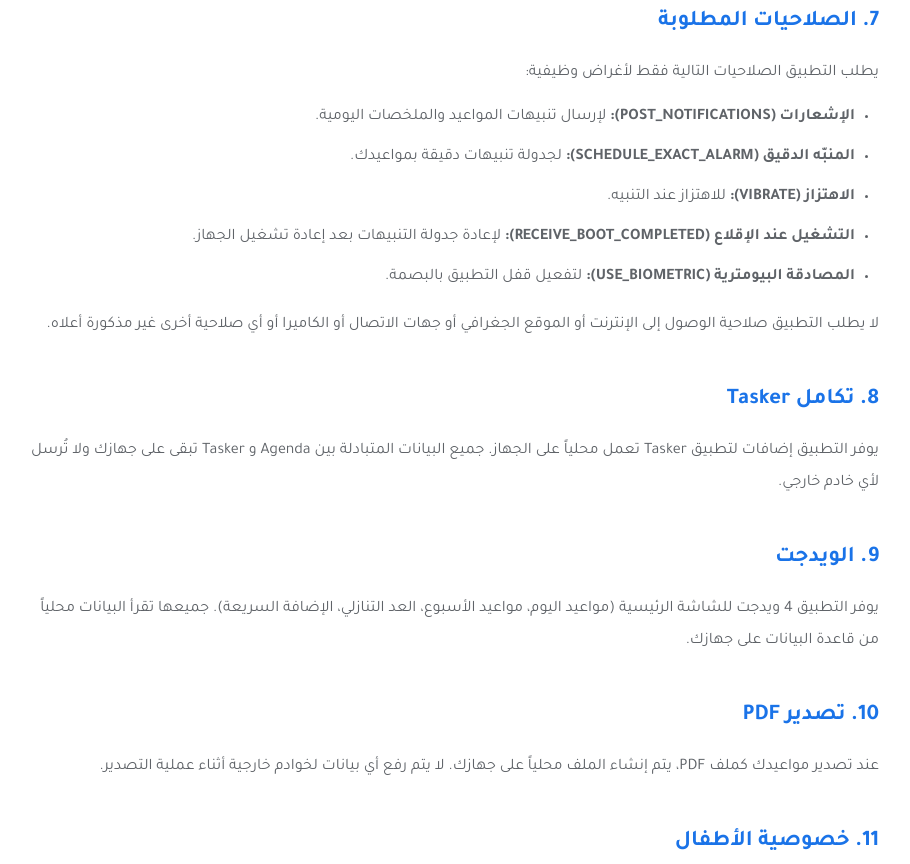
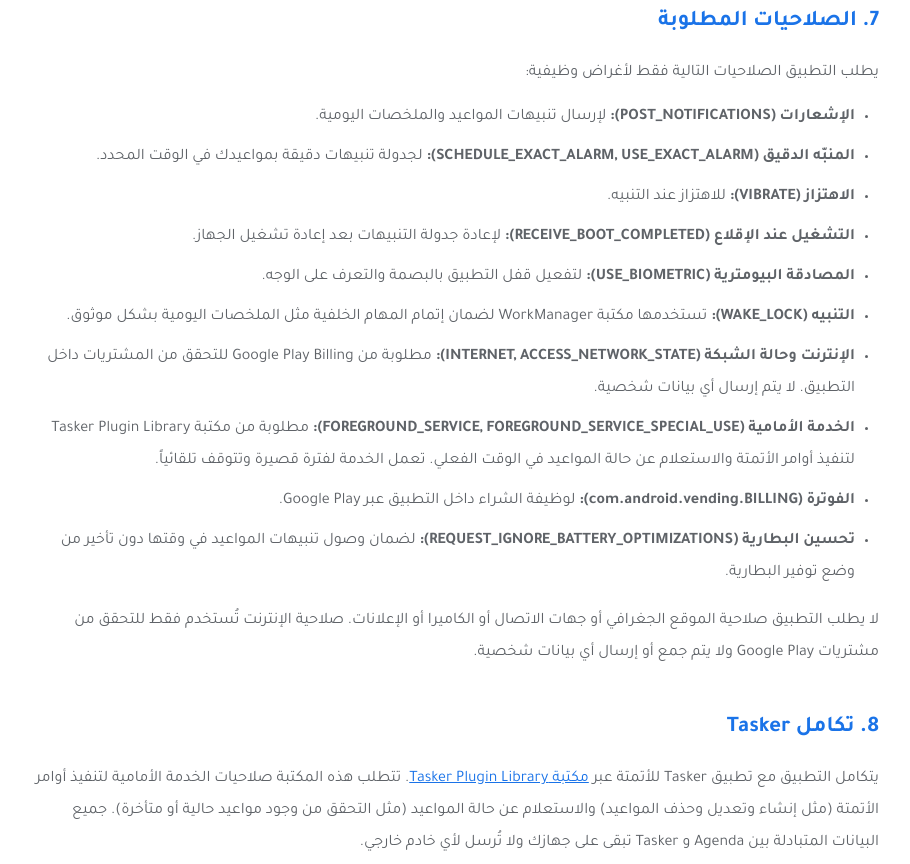
Before and after one commit to Aldaghir/agenda-website, a plain HTML site: page ar/privacy.html in a window 1280 px wide. Shown: the part 1928-2792 px from the top of the page, without its empty margins (187-1097 px from the left). Drawn offline with Linux system fonts and the light colour scheme.

Commit message:
Update privacy policy with complete permissions list

```diff
--- a/ar/privacy.html
+++ b/ar/privacy.html
@@ -87,15 +87,20 @@
     <p>يطلب التطبيق الصلاحيات التالية فقط لأغراض وظيفية:</p>
     <ul>
         <li><strong>الإشعارات (POST_NOTIFICATIONS):</strong> لإرسال تنبيهات المواعيد والملخصات اليومية.</li>
-        <li><strong>المنبّه الدقيق (SCHEDULE_EXACT_ALARM):</strong> لجدولة تنبيهات دقيقة بمواعيدك.</li>
+        <li><strong>المنبّه الدقيق (SCHEDULE_EXACT_ALARM, USE_EXACT_ALARM):</strong> لجدولة تنبيهات دقيقة بمواعيدك في الوقت المحدد.</li>
         <li><strong>الاهتزاز (VIBRATE):</strong> للاهتزاز عند التنبيه.</li>
         <li><strong>التشغيل عند الإقلاع (RECEIVE_BOOT_COMPLETED):</strong> لإعادة جدولة التنبيهات بعد إعادة تشغيل الجهاز.</li>
-        <li><strong>المصادقة البيومترية (USE_BIOMETRIC):</strong> لتفعيل قفل التطبيق بالبصمة.</li>
+        <li><strong>المصادقة البيومترية (USE_BIOMETRIC):</strong> لتفعيل قفل التطبيق بالبصمة والتعرف على الوجه.</li>
+        <li><strong>التنبيه (WAKE_LOCK):</strong> تستخدمها مكتبة WorkManager لضمان إتمام المهام الخلفية مثل الملخصات اليومية بشكل موثوق.</li>
+        <li><strong>الإنترنت وحالة الشبكة (INTERNET, ACCESS_NETWORK_STATE):</strong> مطلوبة من Google Play Billing للتحقق من المشتريات داخل التطبيق. لا يتم إرسال أي بيانات شخصية.</li>
+        <li><strong>الخدمة الأمامية (FOREGROUND_SERVICE, FOREGROUND_SERVICE_SPECIAL_USE):</strong> مطلوبة من مكتبة Tasker Plugin Library لتنفيذ أوامر الأتمتة والاستعلام عن حالة المواعيد في الوقت الفعلي. تعمل الخدمة لفترة قصيرة وتتوقف تلقائياً.</li>
+        <li><strong>الفوترة (com.android.vending.BILLING):</strong> لوظيفة الشراء داخل التطبيق عبر Google Play.</li>
+        <li><strong>تحسين البطارية (REQUEST_IGNORE_BATTERY_OPTIMIZATIONS):</strong> لضمان وصول تنبيهات المواعيد في وقتها دون تأخير من وضع توفير البطارية.</li>
     </ul>
-    <p>لا يطلب التطبيق صلاحية الوصول إلى الإنترنت أو الموقع الجغرافي أو جهات الاتصال أو الكاميرا أو أي صلاحية أخرى غير مذكورة أعلاه.</p>
+    <p>لا يطلب التطبيق صلاحية الموقع الجغرافي أو جهات الاتصال أو الكاميرا أو الإعلانات. صلاحية الإنترنت تُستخدم فقط للتحقق من مشتريات Google Play ولا يتم جمع أو إرسال أي بيانات شخصية.</p>
 
     <h2>8. تكامل Tasker</h2>
-    <p>يوفر التطبيق إضافات لتطبيق Tasker تعمل محلياً على الجهاز. جميع البيانات المتبادلة بين Agenda و Tasker تبقى على جهازك ولا تُرسل لأي خادم خارجي.</p>
+    <p>يتكامل التطبيق مع تطبيق Tasker للأتمتة عبر <a href="https://github.com/joaomgcd/TaskerPluginSample" style="color: var(--primary)">مكتبة Tasker Plugin Library</a>. تتطلب هذه المكتبة صلاحيات الخدمة الأمامية لتنفيذ أوامر الأتمتة (مثل إنشاء وتعديل وحذف المواعيد) والاستعلام عن حالة المواعيد (مثل التحقق من وجود مواعيد حالية أو متأخرة). جميع البيانات المتبادلة بين Agenda و Tasker تبقى على جهازك ولا تُرسل لأي خادم خارجي.</p>
 
     <h2>9. الويدجت</h2>
     <p>يوفر التطبيق 4 ويدجت للشاشة الرئيسية (مواعيد اليوم، مواعيد الأسبوع، العد التنازلي، الإضافة السريعة). جميعها تقرأ البيانات محلياً من قاعدة البيانات على جهازك.</p>
```
Also changed, not shown: privacy.html (+9 -4 lines).
